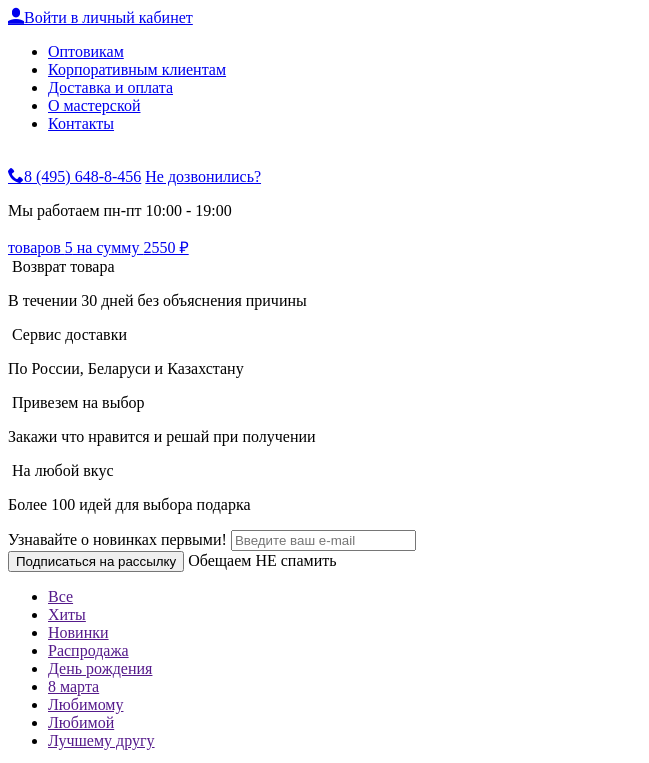
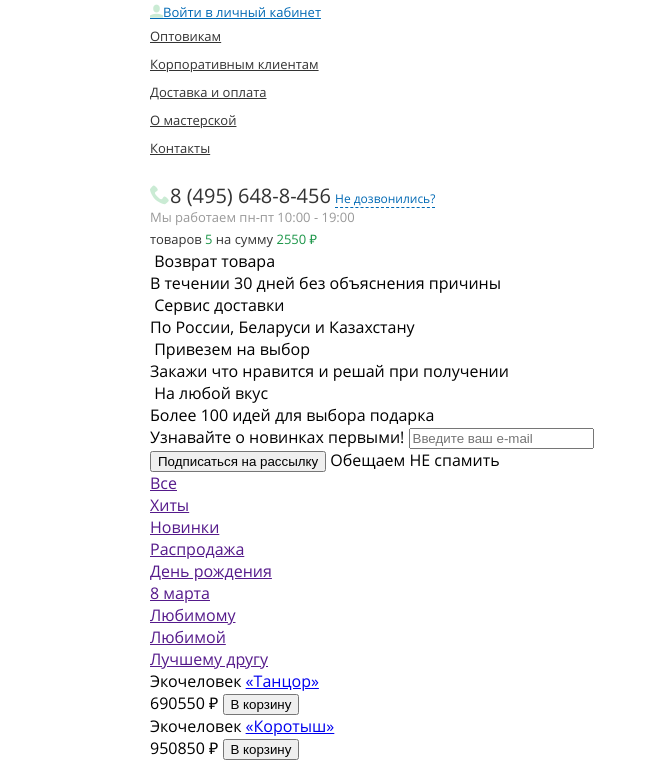
Before and after one commit to uspehcoursbrest/KondratykGroupProject, a plain HTML site: page main.html in a window 1280 px wide. Shown: the top 763 px of the page, without its empty margins (0-649 px from the left). Drawn offline with Linux system fonts and the light colour scheme; files whose address does not match are found by name.

Commit message:
Проект подготовлен к стилизации

```diff
--- a/css/style.css
+++ b/css/style.css
@@ -0,0 +1,76 @@
+* {
+    box-sizing: border-box;
+}
+body {
+    margin: 0 auto;
+    font-family: "Open Sans";
+}
+h1, h2, h3, h4, h5, h6, p {
+    margin: 0;
+}
+ul {
+    margin: 0;
+    padding: 0;
+    list-style-type: none;
+}
+.container {
+    width: 1010px;
+    margin: 0 auto;
+    padding: 0 15px;
+}
+header .login {
+    font-size: 13px;
+    line-height: 18px;
+    color: #0069b4;
+}
+
+.menu {
+}
+
+.menu li {
+}
+
+.menu li a {
+    font-size: 13px;
+    line-height: 28px;
+    color: #333333;
+}
+
+.logo {
+}
+
+header .phone {
+    font-size: 20px;
+    line-height: 20px;
+    color: #333333;
+    text-decoration: none;
+}
+
+header .callBack {
+    font-size: 12px;
+    line-height: 16px;
+    text-decoration: none;
+    color: #0069b4;
+    border-bottom: 1px dashed #0069b4;
+}
+
+header .timing {
+    font-size: 13px;
+    line-height: 19px;
+    color: #999999;
+}
+
+header .basket {
+    font-size: 13px;
+    line-height: 22px;
+    color: #333333;
+    text-decoration: none;
+}
+
+header .basket span {
+    color: #1a9547;
+}
+
+header [class*="icon"] {
+    color: #caebd4;
+}
--- a/main.html
+++ b/main.html
@@ -12,7 +12,7 @@
 <header>
     <div class="container">
         <div class="left">
-            <a href="#"><span class="icon-user"></span>Войти в личный кабинет</a>
+            <a href="#" class="login"><span class="icon-user"></span>Войти в личный кабинет</a>
             <ul class="menu">
                 <li><a href="#">Оптовикам</a></li>
                 <li><a href="#">Корпоративным клиентам</a></li>
@@ -25,10 +25,10 @@
             <a href="#"><img src="" alt=""></a>
         </div>
         <div class="right">
-            <a href="tel:8 (495) 648-8-456"><span class="icon-phone"></span>8 (495) 648-8-456</a>
-            <a href="#">Не дозвонились?</a>
-            <p>Мы работаем пн-пт 10:00 - 19:00</p>
-            <a href="#">товаров <span>5</span> на сумму <span>2550 ₽</span></a>
+            <a href="tel:8 (495) 648-8-456" class="phone"><span class="icon-phone"></span>8 (495) 648-8-456</a>
+            <a href="#" class="callBack">Не дозвонились?</a>
+            <p class="timing">Мы работаем пн-пт 10:00 - 19:00</p>
+            <a href="#" class="basket">товаров <span>5</span> на сумму <span>2550 ₽</span></a>
         </div>
     </div>
 </header>
```
